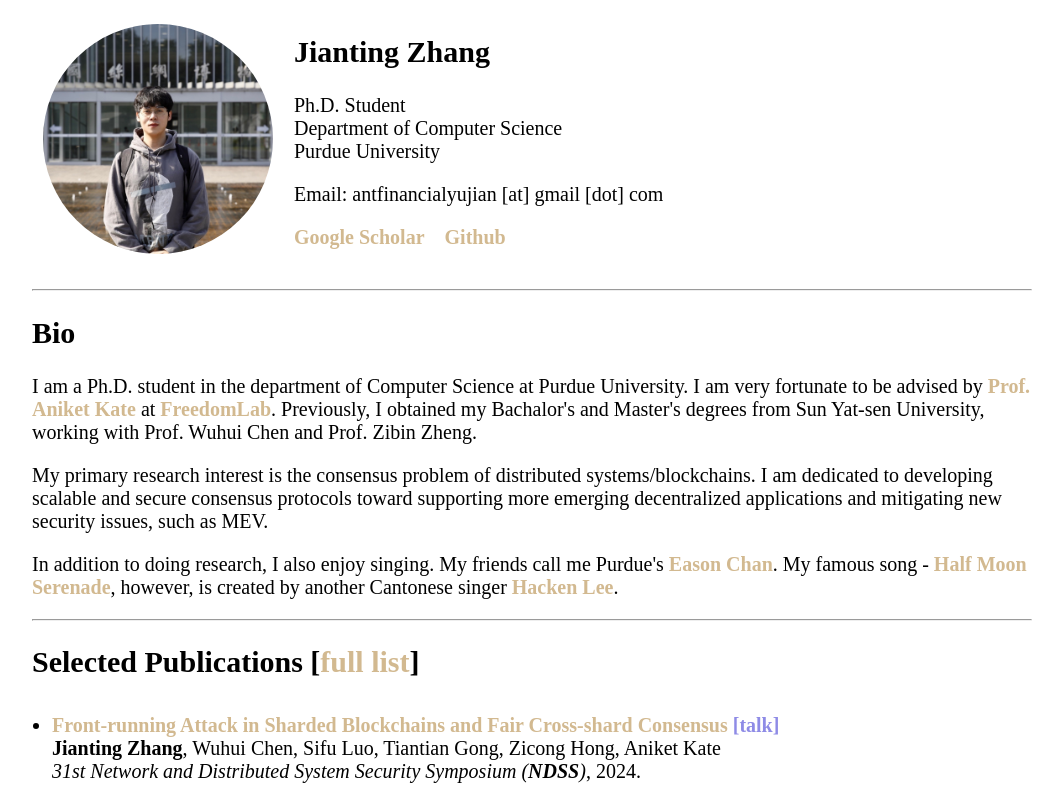
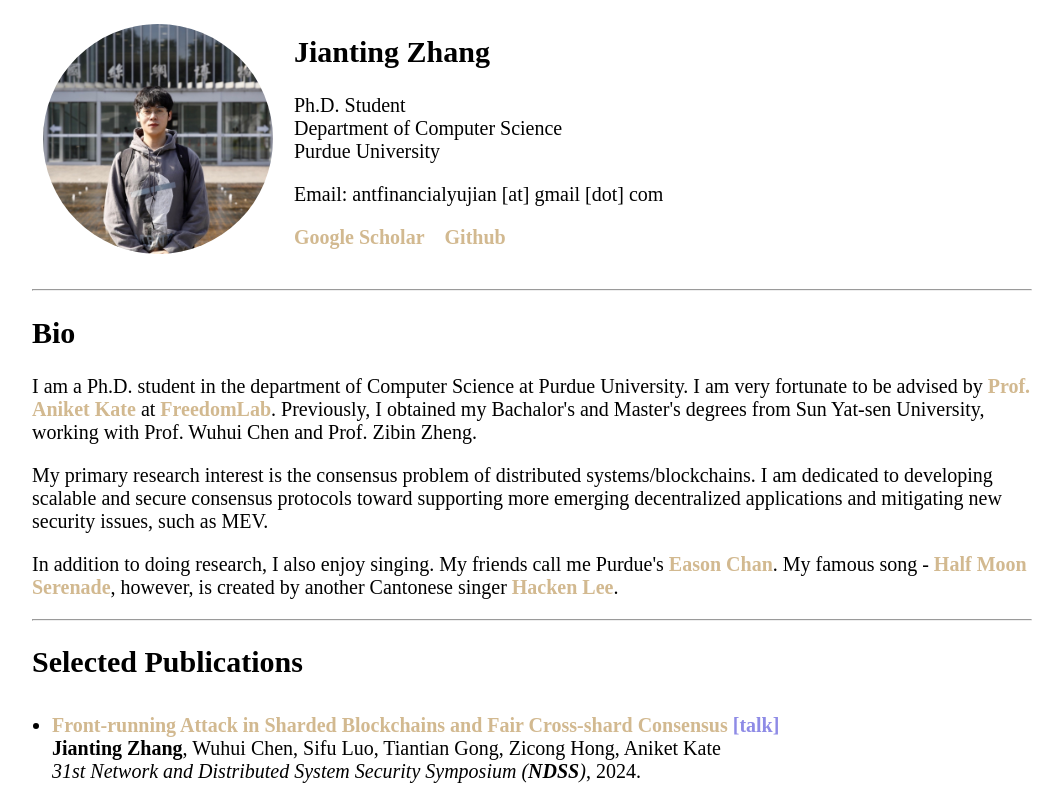
Before and after one commit to jtingzhang/jtingzhang.github.io, a plain HTML site: page index.html in a window 1280 px wide. Shown: the top 800 px of the page, without its empty margins (108-1168 px from the left). Drawn offline with Linux system fonts and the light colour scheme.

Commit message:
Update index.html

```diff
--- a/index.html
+++ b/index.html
@@ -63,7 +63,7 @@ In addition to doing research, I also enjoy singing. My friends call me Purdue's
 </td></tr>
 
 <tr><td colspan="3"><hr />
-<h2>Selected Publications [<a href="https://jtingzhang.github.io/publications.html"><span style="color:#d2b990">full list</span></a>]</h2>
+<h2>Selected Publications</h2>
 <p>
 	<ul>
 		<li>
```
